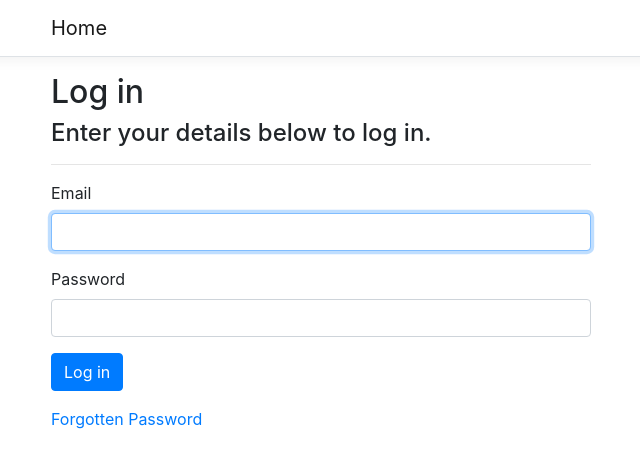
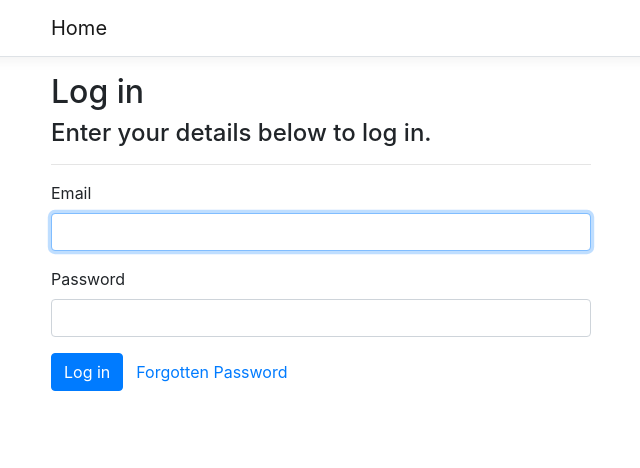
Before and after one commit to paulbulman/parking-website, a React (Create React App) app: page / in a window 1280 px wide. Shown: the top 468 px of the page, without its empty margins (34-674 px from the left). Built offline with nearby package versions, Linux system fonts and the light colour scheme; no server answers.

Commit message:
Fix tests

```diff
--- a/src/components/login/LoginForm.js
+++ b/src/components/login/LoginForm.js
@@ -1,7 +1,13 @@
 import React from "react";
-import { Link } from "react-router-dom";
 
-const LoginForm = ({ email, password, errorMessage, onChange, onLogin }) => {
+const LoginForm = ({
+  email,
+  password,
+  errorMessage,
+  onChange,
+  onLogin,
+  onForgottenPassword
+}) => {
   const handleChange = event => onChange(event.target.name, event.target.value);
 
   const handleSubmit = event => {
@@ -49,9 +55,11 @@ const LoginForm = ({ email, password, errorMessage, onChange, onLogin }) => {
               <button className="btn btn-primary" type="submit">
                 Log in
               </button>
+              <button className="btn btn-link" onClick={onForgottenPassword}>
+                Forgotten Password
+              </button>
             </div>
           </form>
-          <Link to={"/ForgottenPassword"}>Forgotten Password</Link>
         </div>
       </div>
     </>
--- a/src/components/login/LoginFormController.js
+++ b/src/components/login/LoginFormController.js
@@ -1,4 +1,5 @@
 import React, { useState } from "react";
+import { useHistory } from "react-router-dom";
 import { connect } from "react-redux";
 import LoginForm from "./LoginForm";
 import CompleteSignupForm from "./CompleteSignupForm";
@@ -13,6 +14,8 @@ export const CreateLoginFormController = login => {
     markAsAuthenticated,
     markAsNotAuthenticated
   }) => {
+    const history = useHistory();
+
     const [completeSignup, setCompleteSignup] = useState(false);
 
     const [credentials, setCredentials] = useState({
@@ -35,6 +38,10 @@ export const CreateLoginFormController = login => {
       } else {
         handleLoginFailure();
       }
+    };
+
+    const handleForgottenPassword = () => {
+      history.push("/ForgottenPassword");
     };
 
     const handleLoginFailure = () => {
@@ -89,6 +96,7 @@ export const CreateLoginFormController = login => {
         errorMessage={errorMessage}
         onChange={handleChange}
         onLogin={handleLogin}
+        onForgottenPassword={handleForgottenPassword}
       />
     );
   };
--- a/src/components/router/AuthenticatedRouter.js
+++ b/src/components/router/AuthenticatedRouter.js
@@ -12,7 +12,7 @@ import RegistrationNumbers from "../RegistrationNumbers";
 import Reservations from "../reservations/Reservations";
 import NotFound from "../NotFound";
 
-export default () => (
+const AuthenticatedRouter = () => (
   <Switch>
     <Route exact path="/">
       <Summary />
@@ -52,3 +52,5 @@ export default () => (
     </Route>
   </Switch>
 );
+
+export default AuthenticatedRouter;
--- a/src/components/router/UnauthenticatedRouter.js
+++ b/src/components/router/UnauthenticatedRouter.js
@@ -3,7 +3,7 @@ import { Switch, Route } from "react-router-dom";
 import ForgottenPassword from "../login/ForgottenPasswordController";
 import LoginForm from "../login/LoginFormController";
 
-export default () => (
+const UnauthenticatedRouter = () => (
   <Switch>
     <Route exact path="/ForgottenPassword">
       <ForgottenPassword />
@@ -13,3 +13,5 @@ export default () => (
     </Route>
   </Switch>
 );
+
+export default UnauthenticatedRouter;
```
Also changed, not shown: 2 other files (tests, documents, lock files or other folders).
